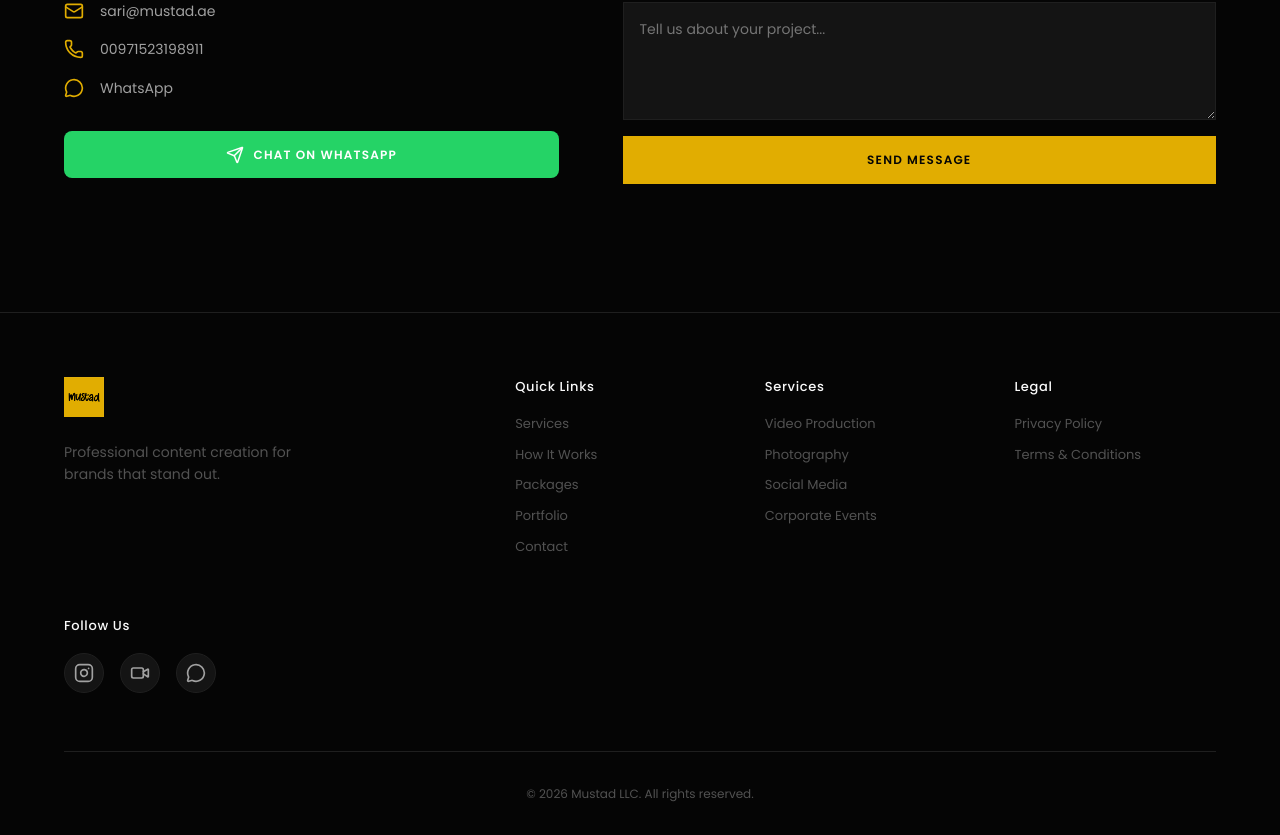
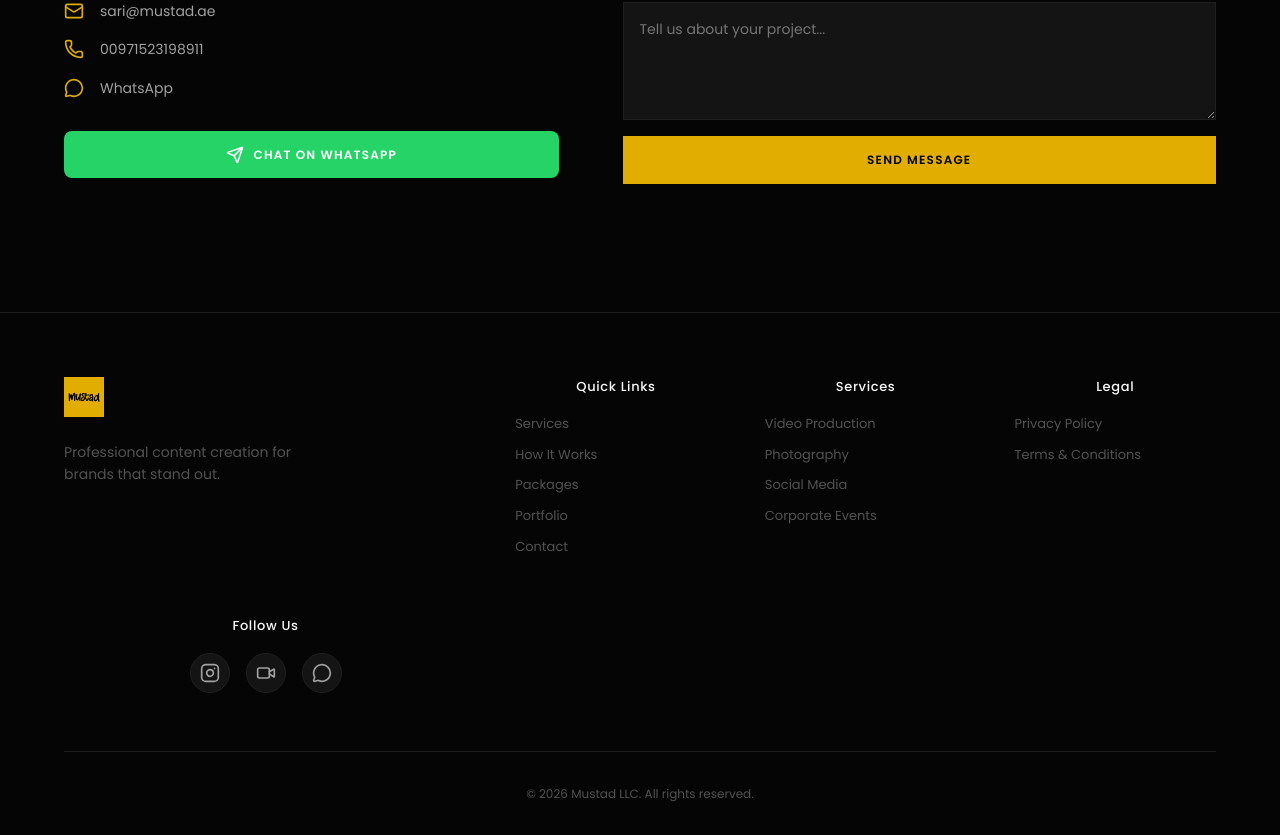
Before and after one commit to RaniMeree/mustad, a React (Vite) app: page / in a window 1280 px wide. Shown: the part 4776-5611 px from the top of the page. Built offline with nearby package versions, Linux system fonts and the light colour scheme.

Commit message:
Center follow us heading and icons

```diff
--- a/src/index.css
+++ b/src/index.css
@@ -113,7 +113,8 @@ section{padding:clamp(4rem,10vw,8rem) 0}
 .footer-grid{display:grid;grid-template-columns:2fr 1fr 1fr 1fr;gap:3rem;margin-bottom:3rem}
 .footer-logo{height:40px;margin-bottom:1rem}
 .footer-brand p{color:var(--text-muted);font-size:.875rem;max-width:280px}
-.footer-links h4{font-family:var(--font-display);font-size:.8125rem;font-weight:500;margin-bottom:1rem;letter-spacing:.05em}
+.footer-links h4{font-family:var(--font-display);font-size:.8125rem;font-weight:500;margin-bottom:1rem;letter-spacing:.05em;text-align:center}
+.footer-social{justify-content:center}
 .footer-links a{display:block;color:var(--text-muted);text-decoration:none;font-size:.8125rem;margin-bottom:.625rem;transition:color .25s}
 .footer-links a:hover{color:var(--accent)}
 .footer-social{display:flex;gap:1rem}
```
